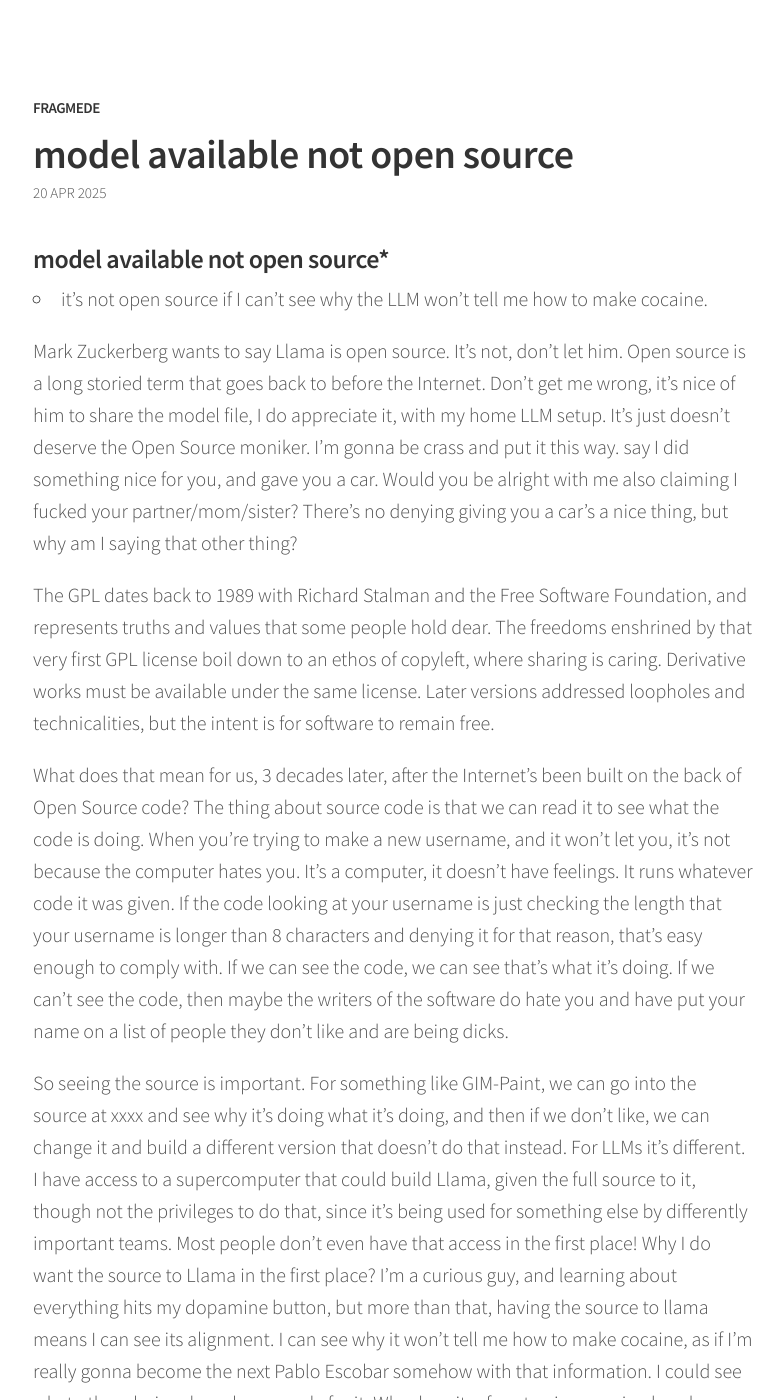
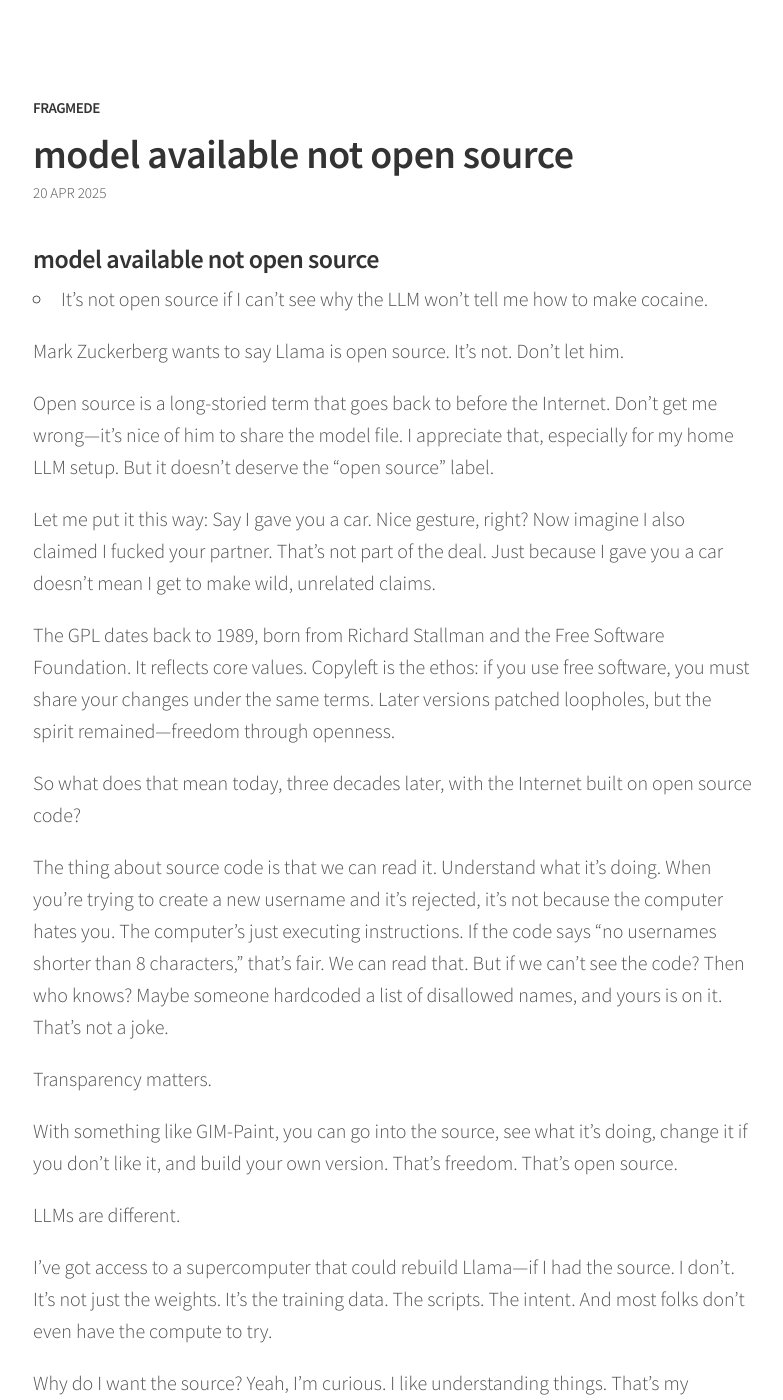
Before and after one commit to fragmede/fragmede.github.io, a Jekyll site: the page built from _posts/2025-04-19-model-available-not-open-source.markdown, in a window 1280 px wide and 1400 px high. Shown: the whole window, without its empty margins (247-1030 px from the left). Built offline with Jekyll 4.4.1, drawn with Linux system fonts in a browser that asks for light colours; some of the changed text lies outside the part shown.

Commit message:
edits to model avail

```diff
--- a/_posts/2025-04-19-model-available-not-open-source.markdown
+++ b/_posts/2025-04-19-model-available-not-open-source.markdown
@@ -1,18 +1,41 @@
 ---
+### model available not open source*
 layout: post
 title: model available not open source
 date: 2025-04-19 18:04:19 PST
 categories: llm zuckerberg ai
 ---
-### model available not open source*
- *  it's not open source if I can't see why the LLM won't tell me how to make cocaine.
+### model available not open source
+ * It’s not open source if I can't see why the LLM won't tell me how to make cocaine.
 
-Mark Zuckerberg wants to say Llama is open source. It’s not, don't let him. Open source is a long storied term that goes back to before the Internet. Don’t get me wrong, it’s nice of him to share the model file, I do appreciate it, with my home LLM setup. It’s just doesn’t deserve the Open Source moniker. I’m gonna be crass and put it this way. say I did something nice for you, and gave you a car. Would you be alright with me also claiming I fucked your partner/mom/sister? There’s no denying giving you a car’s a nice thing, but why am I saying that other thing?
+Mark Zuckerberg wants to say Llama is open source. It’s not. Don’t let him.
 
-The GPL dates back to 1989 with Richard Stalman and the Free Software Foundation, and represents truths and values that some people hold dear. The freedoms enshrined by that very first GPL license boil down to an ethos of copyleft, where sharing is caring. Derivative works must be available under the same license. Later versions addressed loopholes and technicalities, but the intent is for software to remain free.
+Open source is a long-storied term that goes back to before the Internet. Don’t get me wrong—it's nice of him to share the model file. I appreciate that, especially for my home LLM setup. But it doesn’t deserve the "open source" label.
 
-What does that mean for us, 3 decades later, after the Internet's been built on the back of Open Source code? The thing about source code is that we can read it to see what the code is doing. When you’re trying to make a new username, and it won’t let you, it’s not because the computer hates you. It’s a computer, it doesn’t have feelings. It runs whatever code it was given. If the code looking at your username is just checking the length that your username is longer than 8 characters and denying it for that reason, that’s easy enough to comply with. If we can see the code, we can see that’s what it’s doing. If we can’t see the code, then maybe the writers of the software do hate you and have put your name on a list of people they don’t like and are being dicks.
+Let me put it this way: Say I gave you a car. Nice gesture, right? Now imagine I also claimed I fucked your partner. That’s not part of the deal. Just because I gave you a car doesn’t mean I get to make wild, unrelated claims.
 
-So seeing the source is important. For something like GIM-Paint, we can go into the source at xxxx and see why it’s doing what it’s doing, and then if we don’t like, we can change it and build a different version that doesn’t do that instead. For LLMs it’s different. I have access to a supercomputer that could build Llama, given the full source to it, though not the privileges to do that, since it’s being used for something else by differently important teams. Most people don’t even have that access in the first place! Why I do want the source to Llama in the first place? I’m a curious guy, and learning about everything hits my dopamine button, but more than that, having the source to llama means I can see its alignment. I can see why it won’t tell me how to make cocaine, as if I'm really gonna become the next Pablo Escobar somehow with that information. I could see what other choices have been made for it. Why does it refuse to give me pipe bomb recipes but it’ll tell me my grandma’s favorite motive cocktail recipes? In the context of China, I’m grateful that the really smart people there were able to build on the model-available Llama from Mark and produce DeepSeek, but it won’t talk about Tiananmen Square. What else won’t it talk about? Covid?
+The GPL dates back to 1989, born from Richard Stallman and the Free Software Foundation. It reflects core values. Copyleft is the ethos: if you use free software, you must share your changes under the same terms. Later versions patched loopholes, but the spirit remained—freedom through openness.
 
-That’s why the expression open source matters. If we aren’t given the source, then we don’t know what was used to make it. What other minefields are in there?
+So what does that mean today, three decades later, with the Internet built on open source code?
+
+The thing about source code is that we can read it. Understand what it’s doing. When you’re trying to create a new username and it’s rejected, it’s not because the computer hates you. The computer’s just executing instructions. If the code says "no usernames shorter than 8 characters," that’s fair. We can read that. But if we can’t see the code? Then who knows? Maybe someone hardcoded a list of disallowed names, and yours is on it. That’s not a joke.
+
+Transparency matters.
+
+With something like GIM-Paint, you can go into the source, see what it's doing, change it if you don't like it, and build your own version. That’s freedom. That’s open source.
+
+LLMs are different.
+
+I’ve got access to a supercomputer that could rebuild Llama—if I had the source. I don’t. It’s not just the weights. It’s the training data. The scripts. The intent. And most folks don’t even have the compute to try.
+
+Why do I want the source? Yeah, I’m curious. I like understanding things. That’s my dopamine button. But more than that: I want to see its alignment.
+
+I want to see why it won’t tell me how to make cocaine. Not because I plan to—but because I want to know what other things it refuses to say. It won’t give me a pipe bomb recipe, fine. But it will tell me my grandma’s favorite cocktail recipe?
+
+In China, brilliant engineers built DeepSeek on top of Llama. It won’t talk about Tiananmen Square. What else won’t it talk about? COVID? LGBTQ issues? Uyghur genocide?
+
+If I can’t inspect it, I can’t know.
+
+That’s why “open source” matters. If you don’t give me the source, I can’t see how it works. I can’t trust what it’s been told to do. And I definitely can’t tell if it’s hiding something.
+
+So call it what it is: model-available. But don’t steal the term “open source” just because it sounds better. We know the difference.
```
